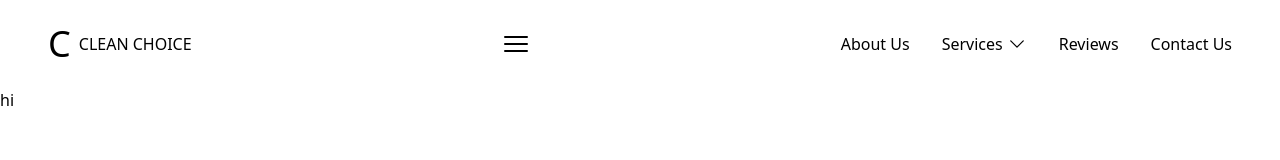
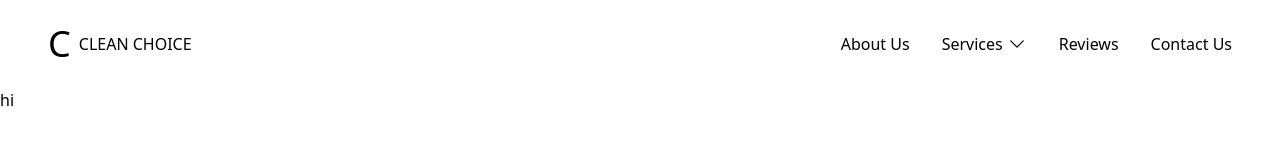
Before and after one commit to Clean-Choice-Website/clean-choice, a React (Vite) app: page /about in a window 1280 px wide. Shown: the top 160 px of the page. Built offline with nearby package versions, Linux system fonts and the light colour scheme.

Commit message:
nav hide menu fix

```diff
--- a/src/Navbar.jsx
+++ b/src/Navbar.jsx
@@ -18,7 +18,7 @@ function Navbar() {
             <h1>CLEAN CHOICE</h1>
           </div>
         </Link>
-        <button className='block'>
+        <button className='block md:hidden'>
           <img src={menuIcon} alt='menu dropdown icon' className='w-8' />
         </button>
         <div className='hidden md:block'>
```
